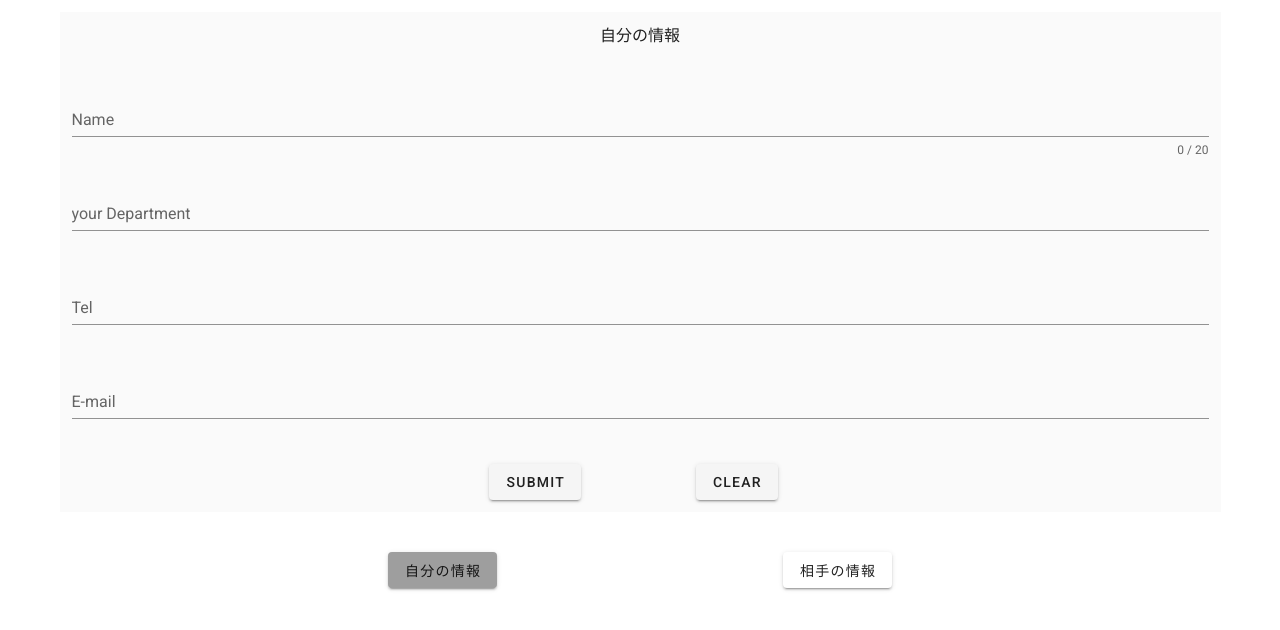
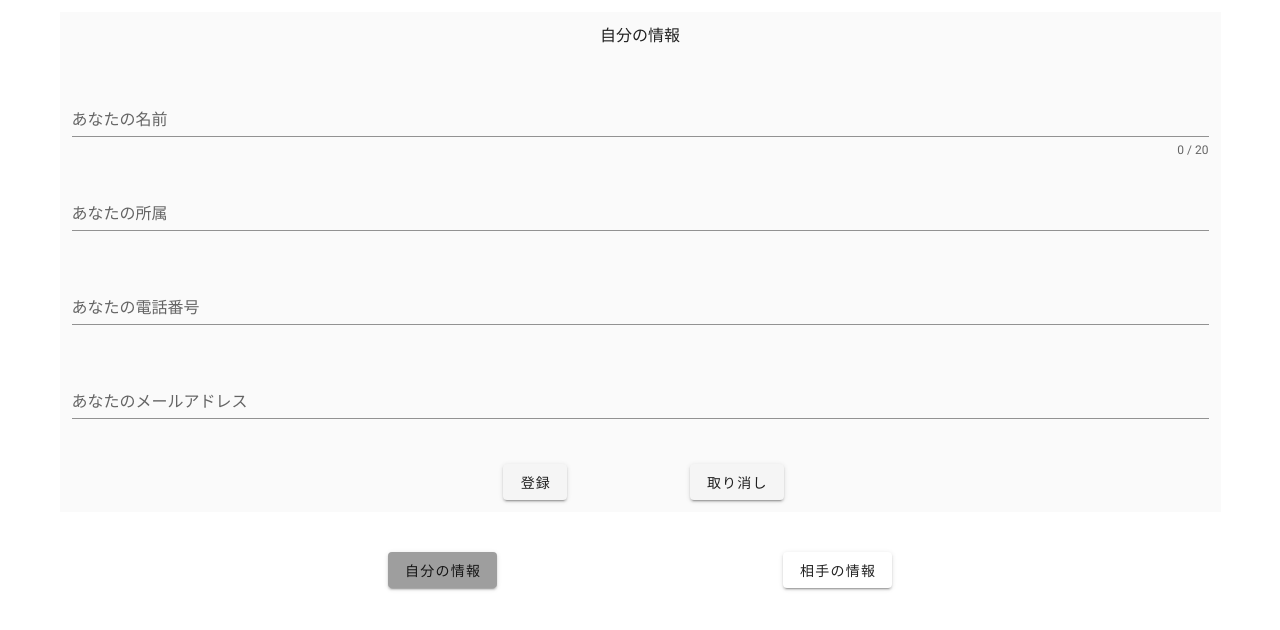
Before and after one commit to MoriKeigoYUZU/template-mail, a Vue app in the folder template-mail/: page / in a window 1280 px wide. Shown: the top 630 px of the page. Built offline with nearby package versions, Linux system fonts and the light colour scheme.

Commit message:
FIX 日本語化

```diff
--- a/template-mail/src/pages/DestinationInformation.vue
+++ b/template-mail/src/pages/DestinationInformation.vue
@@ -11,7 +11,7 @@
 
         <v-row>
             <v-col>
-                <v-text-field v-model="items.name" :counter="20" :rules="nameRules" label="Name"
+                <v-text-field v-model="items.name" :counter="20" :rules="nameRules" label="相手の名前"
                               required></v-text-field>
             </v-col>
         </v-row>
@@ -21,7 +21,7 @@
                 <v-text-field
                         v-model="items.department"
                         :rules="departmentRules"
-                        label="your Department"
+                        label="相手の所属"
                         required
                 ></v-text-field>
             </v-col>
@@ -32,8 +32,8 @@
                 <v-select
                         v-model="items.select"
                         :items="items_select"
-                        :rules="departmentRules"
-                        label="関係"
+                        :rules="relationRules"
+                        label="あなたとの関係"
                         required
                         @change="$v.select.$touch()"
                         @blur="$v.select.$touch()"
@@ -41,13 +41,13 @@
             </v-col>
         </v-row>
 
-        <v-row justify="center" align-content="center">
+        <v-row justify="center" align-content="center" id="center">
             <v-col cols="0" sm="2" md="2" lg="2"></v-col>
             <v-col cols="6" sm="2" md="2" lg="2">
-                <v-btn class="mr-4" @click="submit">submit</v-btn>
+                <v-btn class="mr-4" @click="submit">登録</v-btn>
             </v-col>
             <v-col cols="6" sm="2" md="2" lg="2">
-                <v-btn @click="clear">clear</v-btn>
+                <v-btn @click="clear">取り消し</v-btn>
             </v-col>
             <v-col cols="0" sm="2" md="2" lg="2"></v-col>
         </v-row>
@@ -70,13 +70,14 @@
 
       // name: "",
       nameRules: [
-        (v) => !!v || "Name is required",
-        (v) => (v && v.length <= 20) || "Name must be less than 20 characters",
+        (v) => !!v || "名前を入力してください",
+        (v) => (v && v.length <= 20) || "名前は20文字未満である必要があります",
       ],
 
-      departmentRules: [(v) => !!v || "Your Department is required"],
+      departmentRules: [(v) => !!v || "所属を入力してください"],
 
       items_select: ["上司，目上の人", "身内", "友達"],
+      relationRules: [(v) => !!v || "関係を選択してください"],
       selectRules: [],
     }),
 
--- a/template-mail/src/pages/MyInformation.vue
+++ b/template-mail/src/pages/MyInformation.vue
@@ -11,7 +11,7 @@
 
         <v-row>
             <v-col>
-                <v-text-field v-model="items.name" :counter="20" :rules="nameRules" label="Name"
+                <v-text-field v-model="items.name" :counter="20" :rules="nameRules" label="あなたの名前"
                               required></v-text-field>
             </v-col>
         </v-row>
@@ -21,7 +21,7 @@
                 <v-text-field
                         v-model="items.department"
                         :rules="departmentRules"
-                        label="your Department"
+                        label="あなたの所属"
                         required
                 ></v-text-field>
             </v-col>
@@ -29,37 +29,26 @@
 
         <v-row>
             <v-col>
-                <v-text-field v-model="items.tel" :rules="telRules" label="Tel" required></v-text-field>
+                <v-text-field v-model="items.tel" :rules="telRules" label="あなたの電話番号" required></v-text-field>
             </v-col>
         </v-row>
 
         <v-row>
             <v-col>
-                <v-text-field v-model="items.email" :rules="emailRules" label="E-mail" required></v-text-field>
+                <v-text-field v-model="items.email" :rules="emailRules" label="あなたのメールアドレス" required></v-text-field>
             </v-col>
         </v-row>
 
         <v-row justify="center" align-content="center" id="center">
             <v-col cols="0" sm="2" md="2" lg="2"></v-col>
             <v-col cols="6" sm="2" md="2" lg="2">
-                <v-btn class="mr-4" @click="submit">submit</v-btn>
+                <v-btn class="mr-4" @click="submit">登録</v-btn>
             </v-col>
             <v-col cols="6" sm="2" md="2" lg="2">
-                <v-btn @click="clear">clear</v-btn>
+                <v-btn @click="clear">取り消し</v-btn>
             </v-col>
             <v-col cols="0" sm="2" md="2" lg="2"></v-col>
         </v-row>
-
-        <!--<v-row>-->
-        <!--<v-col>-->
-        <!--<div>-->
-        <!--<p>{{My.name}}</p>-->
-        <!--<p>{{My.department}}</p>-->
-        <!--<p>{{My.email}}</p>-->
-        <!--<p>{{My.tel}}</p>-->
-        <!--</div>-->
-        <!--</v-col>-->
-        <!--</v-row>-->
     </v-container>
 </template>
 
@@ -79,19 +68,19 @@
 
       // name: "",
       nameRules: [
-        (v) => !!v || "Name is required",
-        (v) => (v && v.length <= 20) || "Name must be less than 20 characters",
+        (v) => !!v || "名前を入力してください",
+        (v) => (v && v.length <= 20) || "名前は20文字未満である必要があります",
       ],
 
       // department: "",
-      departmentRules: [(v) => !!v || "Your Department is required"],
+      departmentRules: [(v) => !!v || "所属を入力してください"],
 
       // tel: "",
-      telRules: [(v) => !!v || "Tel number is required"],
+      telRules: [(v) => !!v || "電話番号を入力してください"],
 
       // email: "",
       emailRules: [
-        (v) => !!v || "E-mail is required",
+        (v) => !!v || "メールアドレスを正しく入力してください",
         (v) => /.+@.+\..+/.test(v) || "E-mail must be valid",
       ],
     }),
```
